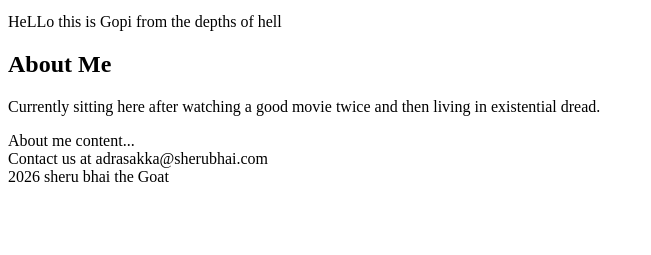
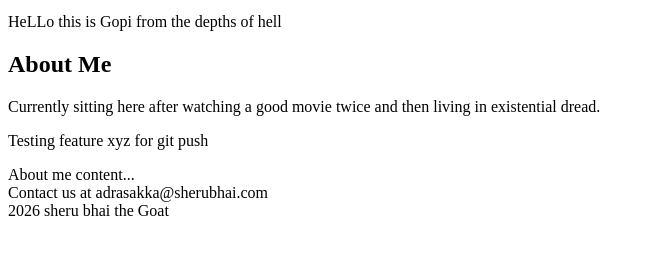
Before and after one commit to gopikrishnan-ajith/project-html, a plain HTML site: page Index.html in a window 1280 px wide. Shown: the part 101-356 px from the top of the page, without its empty margins (0-651 px from the left). Drawn offline with Linux system fonts and the light colour scheme.

Commit message:
Added new para for git push

```diff
--- a/Index.html
+++ b/Index.html
@@ -11,6 +11,7 @@
 <section id="about">
 <h2>About Me</h2>
 <p>Currently sitting here after watching a good movie twice and then living in existential dread.</p>
+<p>Testing feature xyz for git push</p>
 </section>
 <section id="about">About me content...</section>
 <footer>Contact us at adrasakka@sherubhai.com</footer>
```
